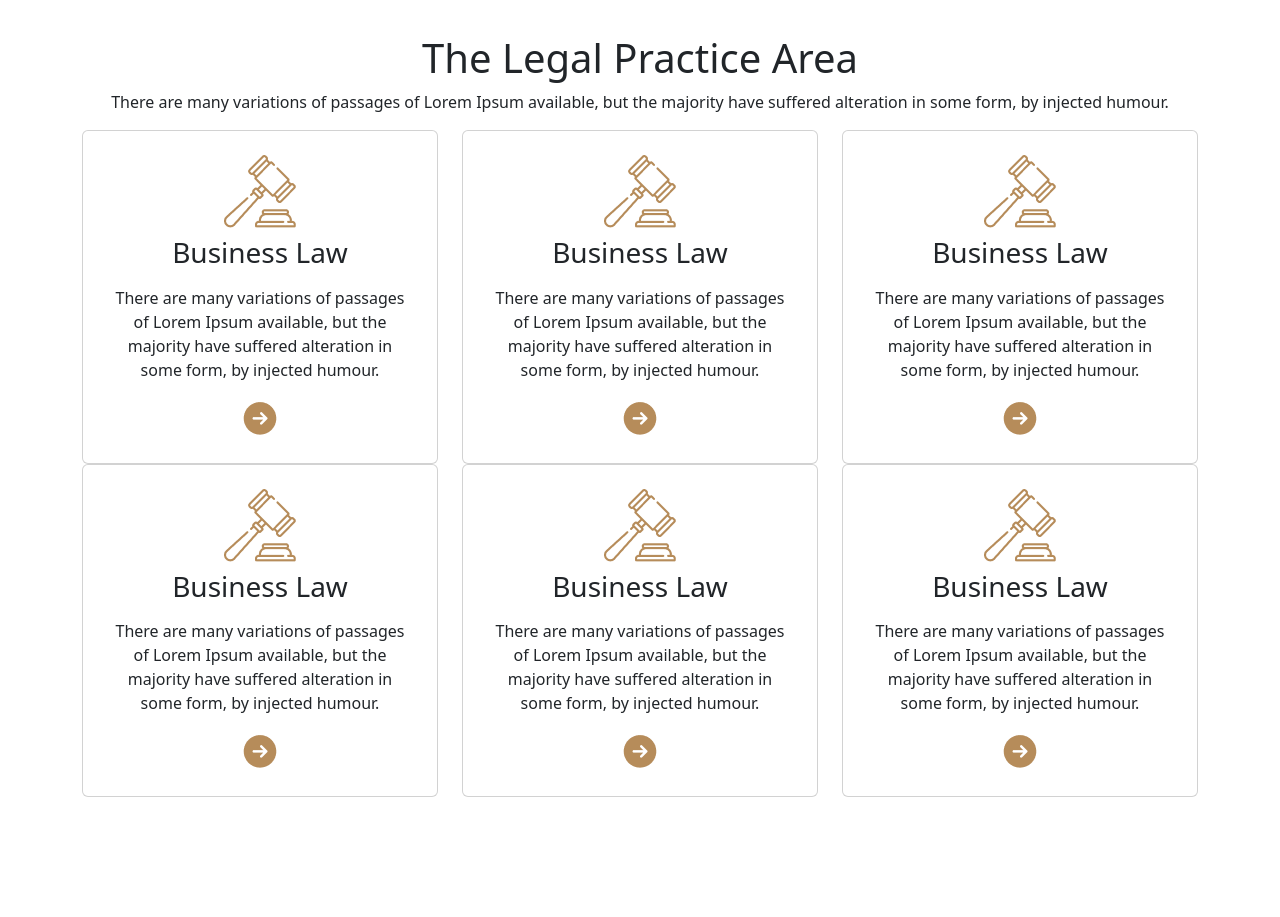
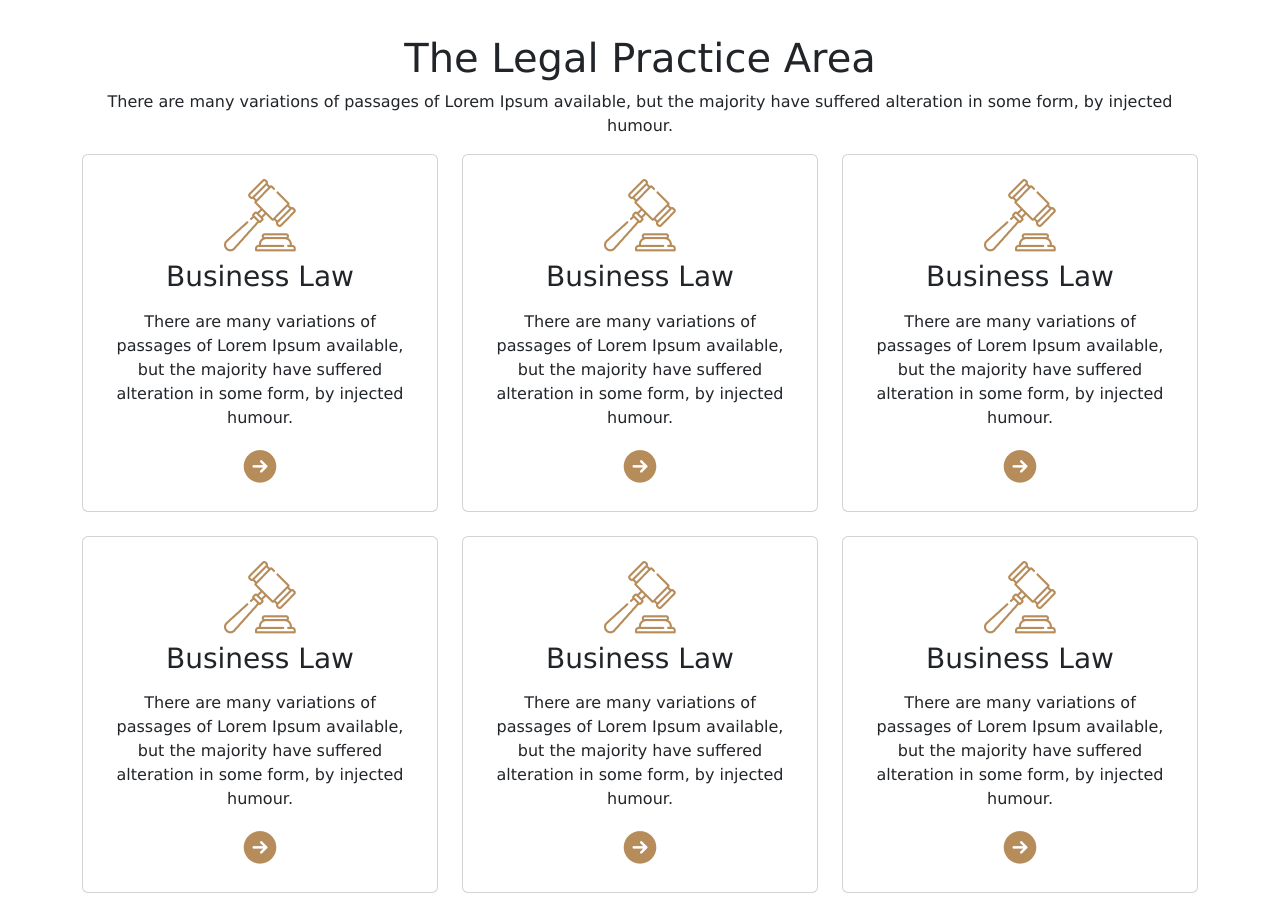
Before and after one commit to mirshad47/legal-solution, a plain HTML site: page index.html in a window 1280 px wide. Shown: the part 740-1657 px from the top of the page. Before the commit the page ends 1537 px from the top, so only its background shows below. Drawn offline with Linux system fonts and the light colour scheme.

Commit message:
font F add

```diff
--- a/css/style.css
+++ b/css/style.css
@@ -0,0 +1,3 @@
+.font-s{
+    font-family: 'Lucida Sans', 'Lucida Sans Regular', 'Lucida Grande', 'Lucida Sans Unicode', Geneva, Verdana, sans-serif;
+}
--- a/index.html
+++ b/index.html
@@ -11,7 +11,7 @@
     <link rel="stylesheet" href="./css/style.css">
 </head>
 
-<body class="container-fluid container-md ">
+<body class="container-fluid container-md font-s">
     <header>
         <!-- nav section -->
         <nav class="navbar navbar-expand-lg  mt-3 mb-5">
@@ -109,9 +109,9 @@
                     alteration in some form, by injected humour.</p>
             </div>
             <!-- card container-->
-            <div class="row">
+            <div class="row ">
                 <!-- card-1 -->
-                <div class="col-md-4">
+                <div class="col-md-4 mb-4">
                     <!-- card layout -->
                     <div class="card p-4">
                         <div class="card-img-top text-center">
@@ -126,7 +126,7 @@
                     </div>
                 </div>
                 <!-- card-2 -->
-                <div class="col-md-4">
+                <div class="col-md-4 mb-4">
                     <!-- card layout -->
                     <div class="card p-4">
                         <div class="card-img-top text-center">
@@ -141,7 +141,7 @@
                     </div>
                 </div>
                 <!-- card-3 -->
-                <div class="col-md-4">
+                <div class="col-md-4 mb-4">
                     <!-- card layout -->
                     <div class="card p-4">
                         <div class="card-img-top text-center">
@@ -156,7 +156,7 @@
                     </div>
                 </div>
                 <!-- card-4 -->
-                <div class="col-md-4">
+                <div class="col-md-4 mb-4">
                     <!-- card layout -->
                     <div class="card p-4">
                         <div class="card-img-top text-center">
@@ -171,7 +171,7 @@
                     </div>
                 </div>
                 <!-- card-5 -->
-                <div class="col-md-4">
+                <div class="col-md-4 mb-4">
                     <!-- card layout -->
                     <div class="card p-4">
                         <div class="card-img-top text-center">
@@ -186,7 +186,7 @@
                     </div>
                 </div>
                 <!-- card-6 -->
-                <div class="col-md-4">
+                <div class="col-md-4 mb-4">
                     <!-- card layout -->
                     <div class="card p-4">
                         <div class="card-img-top text-center">
```
